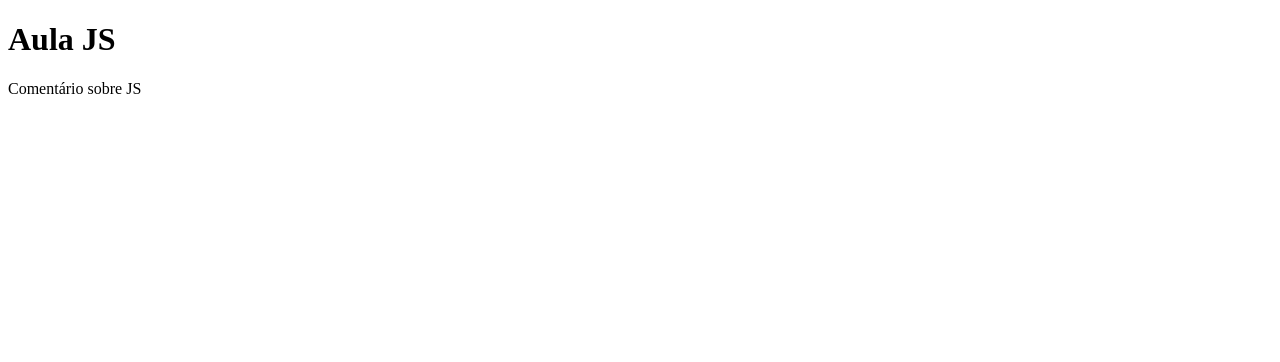
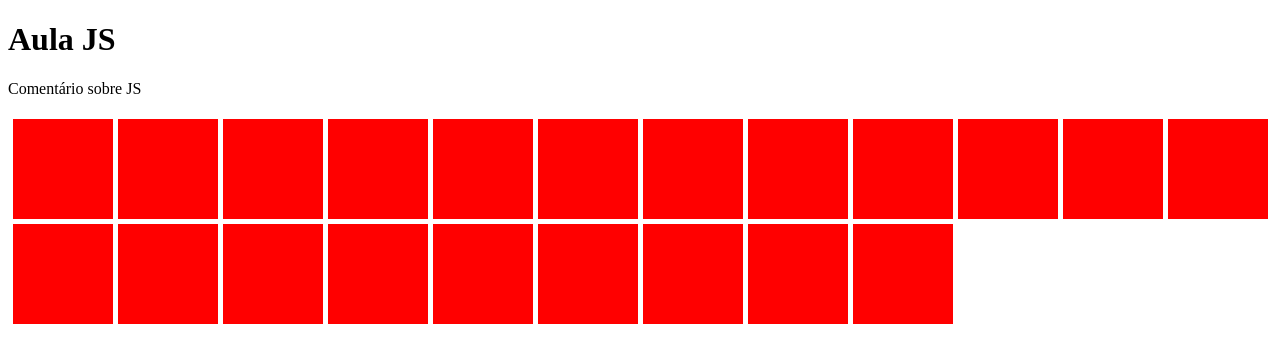
Before and after one commit to degrigo/js, a plain HTML site: page aula01/index.html in a window 1280 px wide. Drawn offline with Linux system fonts and the light colour scheme.

Commit message:
Working dynamic elements via js

```diff
--- a/aula01/index.html
+++ b/aula01/index.html
@@ -8,6 +8,31 @@
 
         <h1>Aula JS</h1>
         <p>Comentário sobre JS</p>
+        <!-- adicionar script no final, após a tag body. boas práticas -->
+        <script>
+            // Exibe um texto na tela dentro de um alerta
+            // window.alert('ok');
+
+            var i = 0;
+            for (i = 0; i <= 20; i++) {
+                //exibindo resultados do for com document.writeln mostrando o resultado com espaço, sem exibir a quebra de linha no fronmt do navegador
+                //document.writeln(i);
+
+                //criando elementos dinamicamente e adicionando cor, largura, altura
+                var div = document.createElement('div');
+                //atenção ao camelCase
+                div.style.backgroundColor = 'red';
+                div.style.width = '100px';
+                div.style.height = '100px';
+                div.style.marginLeft = '5px';
+                div.style.marginTop = '5px';
+                // float é uma palavra reservada do Js; usar cssFloat
+                div.style.cssFloat = 'left';
+                //imprimindo no browser
+                document.body.appendChild(div);
+            }
+
+        </script>
 
     </body>
 </html>
```
